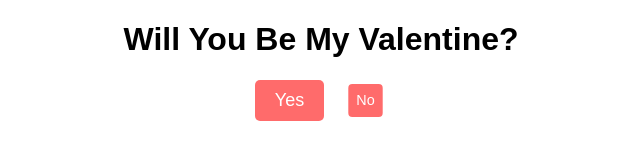
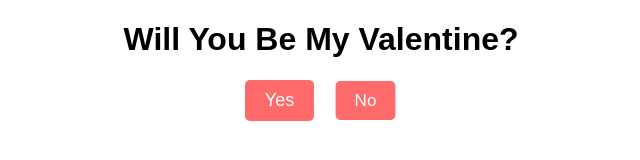
Before and after one commit to Keinma/valentine, a plain HTML site: page index.html in a window 1280 px wide. Both pictures are taken after a click on the button "No". Shown: the whole page, without its empty margins (319-959 px from the left). Drawn offline with Linux system fonts and the light colour scheme.

Commit message:
Update index.html

```diff
--- a/index.html
+++ b/index.html
@@ -41,6 +41,8 @@
 </div>
 
 <script>
+let clickCount = 0;
+
 document.getElementById("valentineYesButton").addEventListener("click", function() {
   var answer = confirm("Will you be my Valentine?");
   if (answer) {
@@ -51,7 +53,20 @@ document.getElementById("valentineYesButton").addEventListener("click", function
 });
 
 document.getElementById("valentineNoButton").addEventListener("click", function() {
-  document.getElementById("valentineNoButton").classList.add("small");
+  clickCount++;
+  const scaleFactor = 0.95; // Scale factor for each click
+  const minScale = 0.1; // Minimum scale to prevent button from disappearing
+
+  // Calculate new scale based on click count
+  const scale = Math.pow(scaleFactor, clickCount);
+
+  // Apply new scale to the button
+  document.getElementById("valentineNoButton").style.transform = `scale(${scale})`;
+
+  // If the scale is smaller than the minimum scale, set it to the minimum scale
+  if (scale < minScale) {
+    document.getElementById("valentineNoButton").style.transform = `scale(${minScale})`;
+  }
 });
 </script>
 
```
